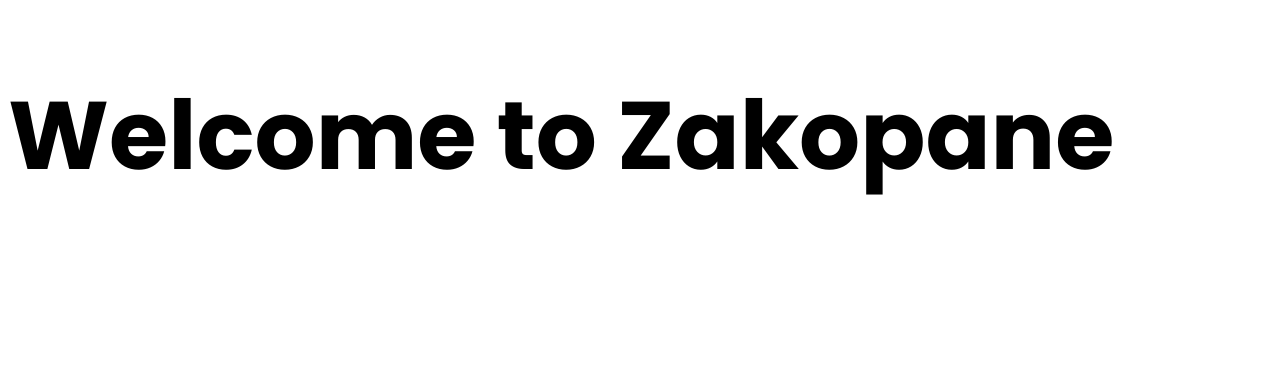
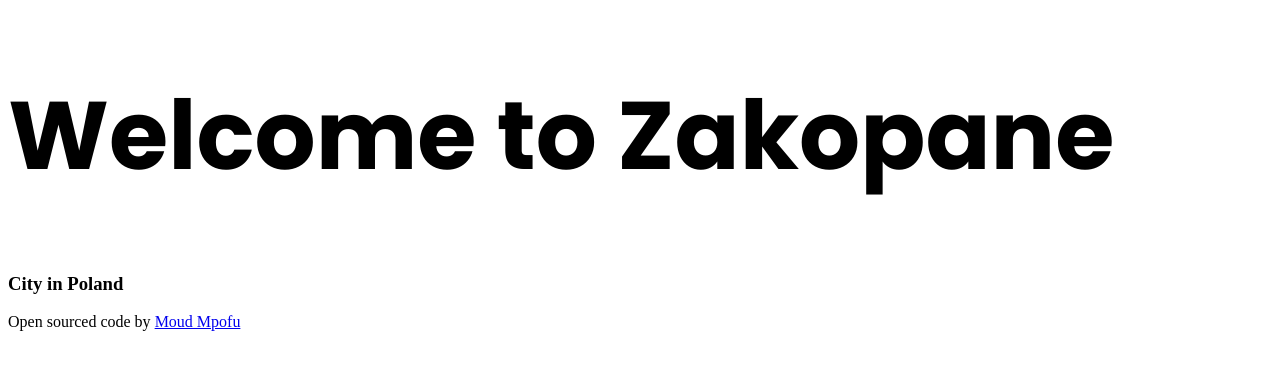
Before and after one commit to MpofuMoud/Zakopane-Travel-project, a plain HTML site: page index.html in a window 1280 px wide. Drawn offline with Linux system fonts and the light colour scheme.

Commit message:
added github link

```diff
--- a/index.html
+++ b/index.html
@@ -13,6 +13,16 @@
   <body>
     <div>
       <h1>Welcome to Zakopane</h1>
+      <h3>City in Poland</h3>
     </div>
+    <footer>
+      Open sourced code by
+      <a
+        href="https://github.com/MpofuMoud/Zakopane-Travel-project"
+        target="_blank"
+        rel="noopener noreferrer"
+        >Moud Mpofu</a
+      >
+    </footer>
   </body>
 </html>
```
